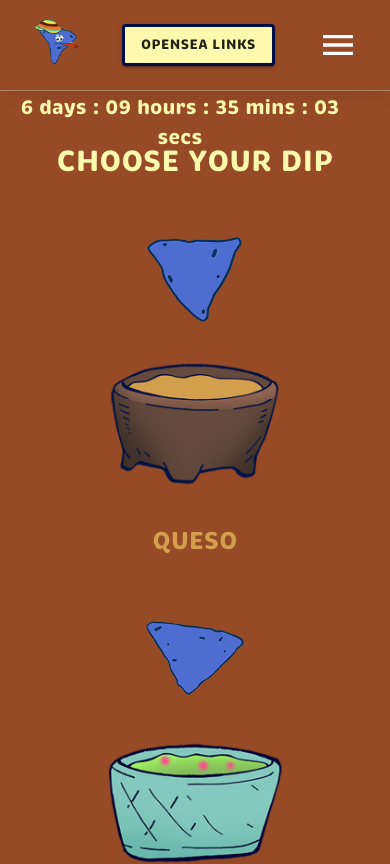
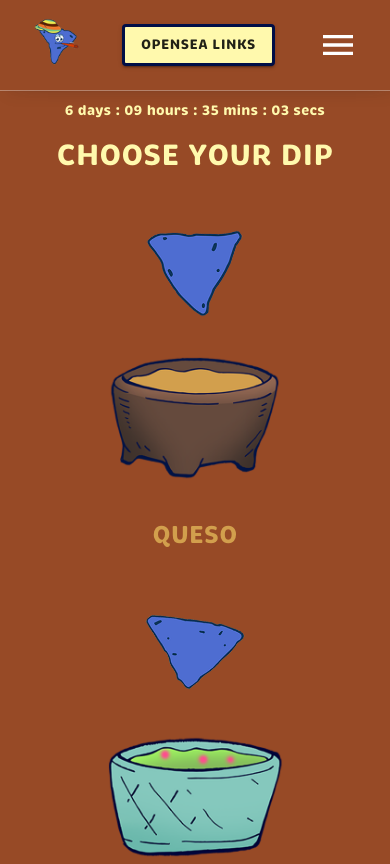
Before and after one commit to WeLoveGuac/TheBigDip, a Next.js app: page / in a window 390 px wide. Shown: the top 864 px of the page. Built offline with nearby package versions, Linux system fonts and the light colour scheme.

Commit message:
mobile version issue

```diff
--- a/components/Dip.js
+++ b/components/Dip.js
@@ -73,7 +73,7 @@ const useStyles = makeStyles((theme) => ({
         paddingTop: '100px',
         textAlign: 'center',
         [theme.breakpoints.down("xs")]: {
-            paddingTop: '70px',
+            paddingTop: '20px',
             fontSize: '30px',
             lineHeight: '1.3'
         }
--- a/components/Timer.js
+++ b/components/Timer.js
@@ -1,6 +1,31 @@
 import React from "react";
+import { makeStyles } from "@material-ui/core/styles";
+
+const useStyles = makeStyles((theme) => ({
+    timer: {
+        position: 'absolute',
+        marginTop: '10px',
+        right: '30px',
+        fontFamily: "BreviaBold",
+        lineHeight: '1.5',
+        fontWeight: '400',
+        color: '#fff9ad',
+        fontSize: '20px',
+        textAlign: 'center',
+        [theme.breakpoints.down("xs")]: {
+            position: 'relative',
+            right: '0px',
+            fontSize: '14px',
+            marginTop: '30px',
+            lineHeight: '1',
+            marginBottom: '0'
+        }
+    }
+}));
 
 export default function CountDown({ days = 0, hours = 0, minutes = 0, seconds = 0 }) {
+    const classes = useStyles();
+
     const [paused, setPaused] = React.useState(false);
     const [over, setOver] = React.useState(false);
     const [time, setTime] = React.useState({
@@ -50,24 +75,14 @@ export default function CountDown({ days = 0, hours = 0, minutes = 0, seconds =
     });
 
     return (
-        <div style={{
-            position: 'absolute',
-            right: '30px',
-            fontFamily: "BreviaBold",
-            lineHeight: '1.5',
-            fontWeight: '400',
-            color: '#fff9ad',
-            fontSize: '20px',
-            textAlign: 'center',
-            marginBottom: '20px'
-        }}>
-            <p>{`${time.days
+        <div className={classes.timer}>
+            {`${time.days
                 .toString()
                 .padStart(1, "0")} days : ${time.hours
                     .toString()
                     .padStart(2, "0")} hours : ${time.minutes
                         .toString()
-                        .padStart(2, "0")} mins : ${time.seconds.toString().padStart(2, "0")} secs`}</p>
+                        .padStart(2, "0")} mins : ${time.seconds.toString().padStart(2, "0")} secs`}
         </div>
     );
 }
```
